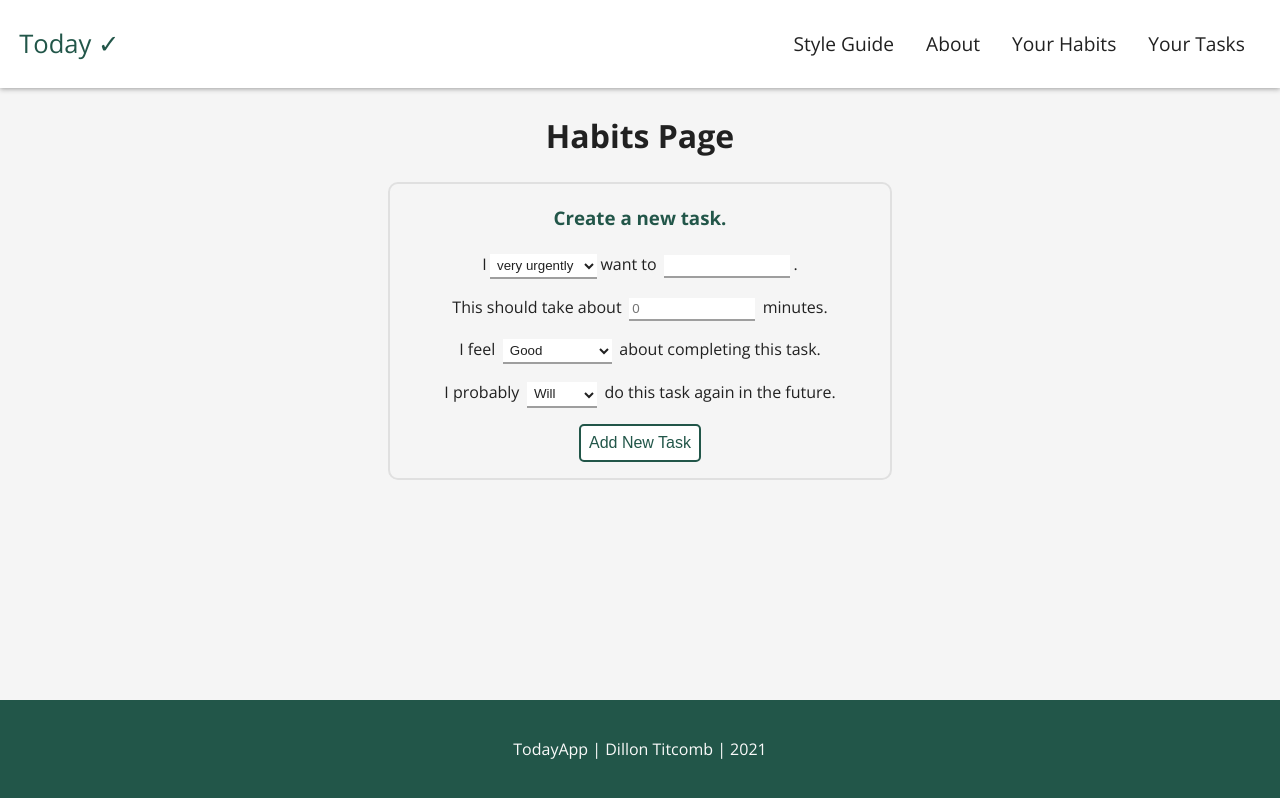
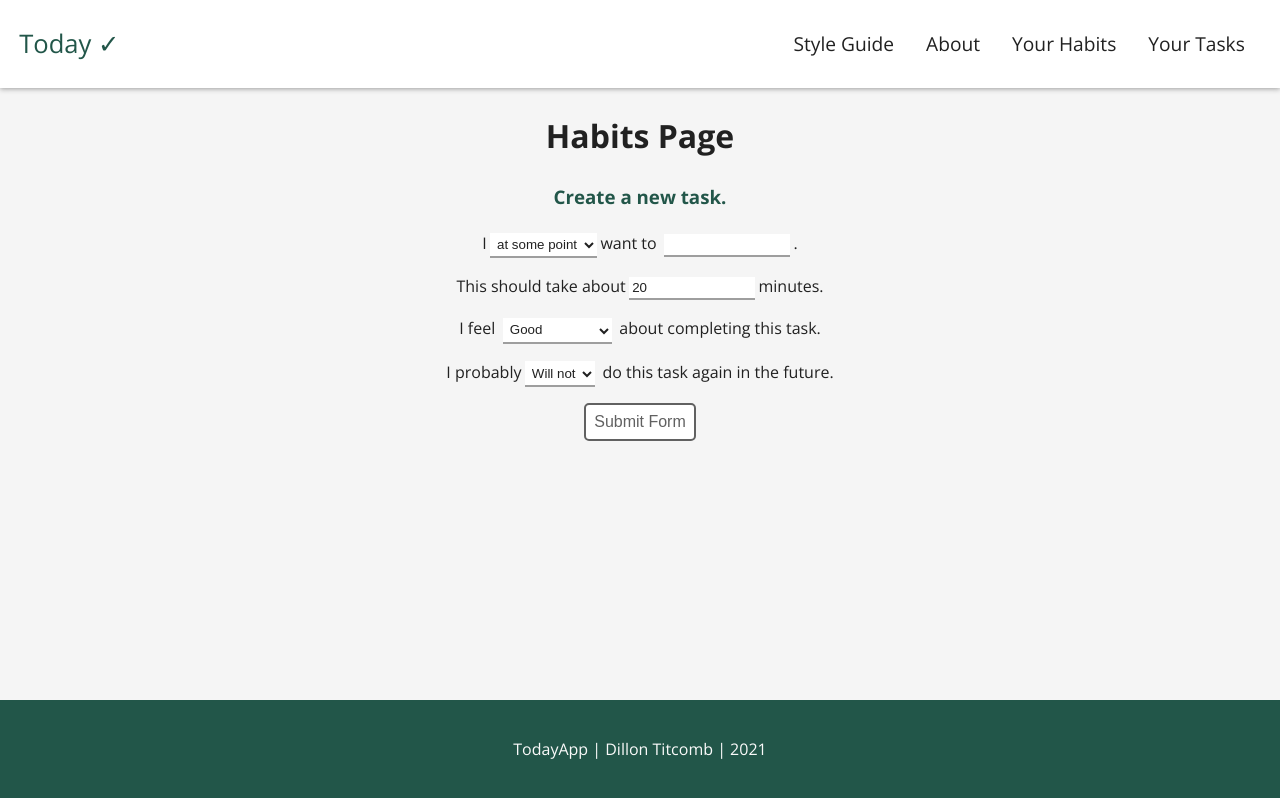
Before and after one commit to dillontitcomb/today, a Next.js app: page /habits in a window 1280 px wide. Built offline with nearby package versions, Linux system fonts and the light colour scheme.

Commit message:
improve addtask form layout and styling.

```diff
--- a/components/addTask.js
+++ b/components/addTask.js
@@ -1,16 +1,20 @@
 import { useFormik } from 'formik';
 import { fetcher } from '../utils/helperFunctions';
+import { OutlineButton } from './layout/Buttons';
+import { Form, NumberInput, Option, Select, TextInput } from './layout/Forms';
+import { Lead } from './layout/Typography';
 
 export default function AddTask() {
   const formik = useFormik({
     initialValues: {
       name: '',
-      time: 30,
-      resistance: 1,
-      urgency: 1,
+      time: 20,
+      resistance: 0,
+      urgency: 0,
       recurring: false,
       status: 'incomplete',
     },
+
     onSubmit: async (values) => {
       console.log('trying to submit from addtask form');
       console.log(values);
@@ -22,59 +26,72 @@ export default function AddTask() {
       console.log(`New task, ${task.name} added`);
     },
   });
+  function onSelect(e) {
+    e.preventDefault();
+    const urgency = e.target.value;
+    formik.setFieldValue(e.target.name, urgency);
+  }
+
   return (
     <div>
-      <form onSubmit={formik.handleSubmit}>
-        <label htmlFor='name'>Name</label>
-        <input
+      <Form onSubmit={formik.handleSubmit}>
+        <Lead primary>Create a new task.</Lead>
+        <p>
+          I
+          <Select name='urgency' id='urgency' onChange={onSelect}>
+            <Option value='0'>at some point</Option>
+            <Option value='1'>soon</Option>
+            <Option value='2'>urgently</Option>
+            <Option value='3'>very urgently</Option>
+          </Select>
+          want to{' '}
+          <TextInput
             type='text'
             name='name'
             id='name'
             onChange={formik.handleChange}
             value={formik.values.name}
-        />
-        <label htmlFor='time'>Time</label>
-        <input
-          type='number'
+          ></TextInput>
+          .
+        </p>
+        <p>
+          This should take about
+          <NumberInput
+            placeholder='0'
             name='time'
             id='time'
             onChange={formik.handleChange}
             value={formik.values.time}
-        />
-        <label htmlFor='resistance'>Resistance</label>
-        <input
-          type='number'
+          ></NumberInput>
+          minutes.
+        </p>
+        <p>
+          I feel{' '}
+          <Select
             name='resistance'
             id='resistance'
-          onChange={formik.handleChange}
+            onChange={onSelect}
             value={formik.values.resistance}
-        />
-        <label htmlFor='urgency'>Urgency</label>
-        <input
-          type='number'
-          name='urgency'
-          id='urgency'
-          onChange={formik.handleChange}
-          value={formik.values.urgency}
-        />
-        <label htmlFor='recurring'>Recurring</label>
-        <input
-          type='checkbox'
-          name='recurring'
-          id='recurring'
-          onChange={formik.handleChange}
-          value={formik.values.recurring}
-        />
-        <label htmlFor='status'>Status</label>
-        <input
-          type='text'
-          name='status'
-          id='status'
-          onChange={formik.handleChange}
-          value={formik.values.status}
-        />
-        <button type='submit'>Submit Form</button>
-      </form>
+          >
+            <Option value='0'>Good</Option>
+            <Option value='1'>Hesitant</Option>
+            <Option value='2'>Very Stressed</Option>
+            <Option value='3'>Terrified</Option>
+          </Select>{' '}
+          about completing this task.
+        </p>
+        <p>
+          I probably
+          <Select>
+            <Option value='false'>Will not</Option>
+            <Option value='true'>Will</Option>
+          </Select>{' '}
+          do this task again in the future.
+        </p>
+        <OutlineButton primary type='submit'>
+          Submit Form
+        </OutlineButton>
+      </Form>
     </div>
   );
 }
--- a/components/layout/Forms.js
+++ b/components/layout/Forms.js
@@ -7,11 +7,9 @@ export const Form = styled.form`
       : props.secondary
       ? props.theme.colors.secondary
       : props.background};
-  width: 500px;
   display: block;
   margin: 1rem auto;
   padding-bottom: 1rem;
-  border: 2px solid ${({ theme }) => theme.colors.midGrey};
   border-radius: 10px;
 `;
 
@@ -40,5 +38,5 @@ export const Select = styled.select`
 `;
 
 export const Option = styled.option`
-  color: black;
+  color: ${({ theme }) => theme.colors.darkText};
 `;
--- a/pages/habits/index.js
+++ b/pages/habits/index.js
@@ -1,53 +1,10 @@
-import { OutlineButton } from '../../components/layout/Buttons';
-import {
-  Form,
-  NumberInput,
-  Option,
-  Select,
-  TextInput,
-} from '../../components/layout/Forms';
-import { Lead } from '../../components/layout/Typography';
+import AddTask from '../../components/addTask';
 
 export default function habits(params) {
   return (
     <div style={{ textAlign: 'center' }}>
       <h1>Habits Page</h1>
-      <Form>
-        <Lead primary>Create a new task.</Lead>
-        <p>
-          I
-          <Select>
-            <Option>very urgently</Option>
-            <Option>urgently</Option>
-            <Option>soon</Option>
-            <Option>at some point</Option>
-          </Select>
-          want to <TextInput></TextInput>.
-        </p>
-        <p>
-          This should take about <NumberInput placeholder='0'></NumberInput>{' '}
-          minutes.
-        </p>
-        <p>
-          I feel{' '}
-          <Select>
-            <Option>Good</Option>
-            <Option>Hesitant</Option>
-            <Option>Very Stressed</Option>
-            <Option>Terrified</Option>
-          </Select>{' '}
-          about completing this task.
-        </p>
-        <p>
-          I probably{' '}
-          <Select>
-            <Option>Will</Option>
-            <Option>Will not</Option>
-          </Select>{' '}
-          do this task again in the future.
-        </p>
-        <OutlineButton buttonstyle='primary'>Add New Task</OutlineButton>
-      </Form>
+      <AddTask></AddTask>
     </div>
   );
 }
```
Lines whose indentation alone changed are shown as unchanged.
